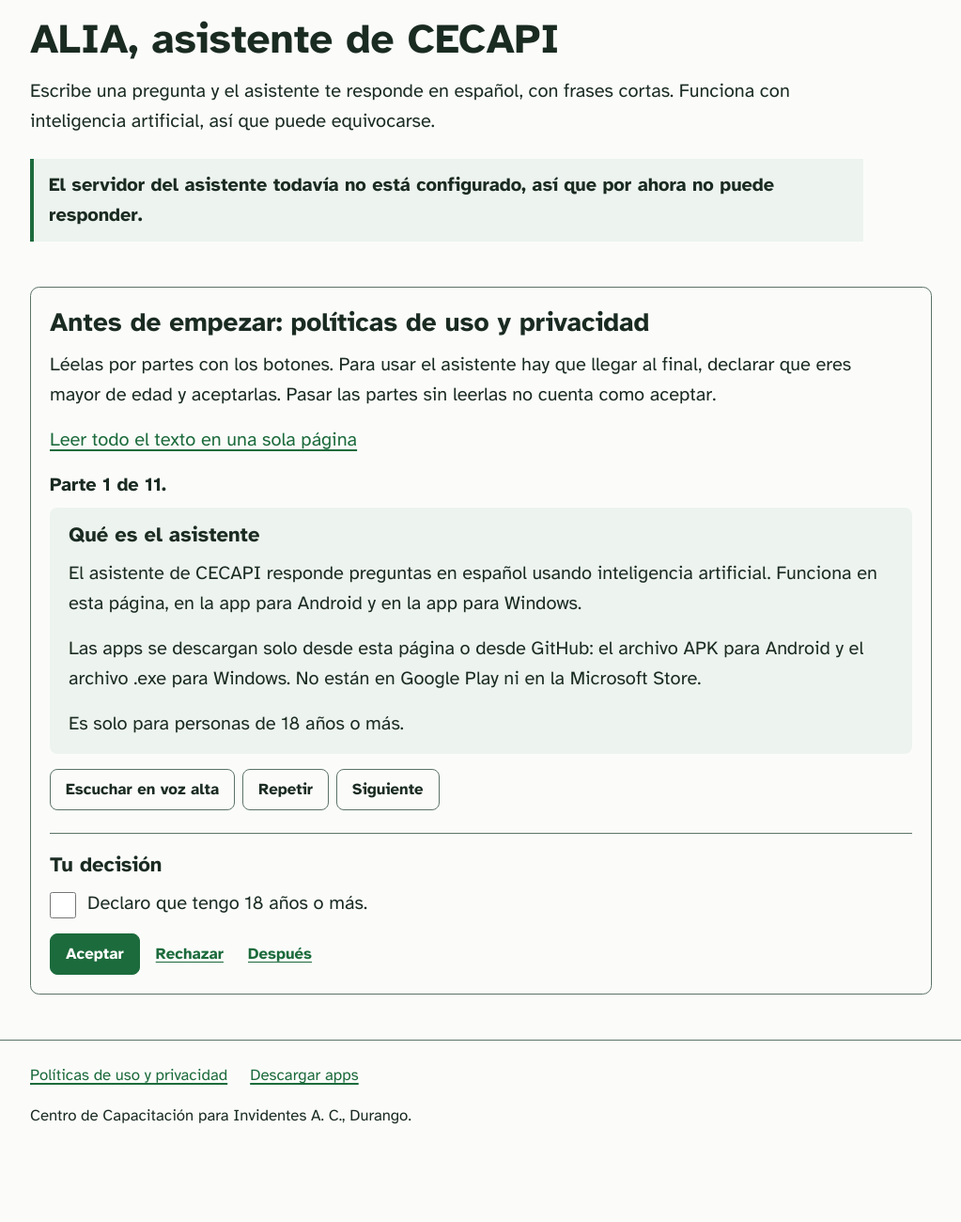
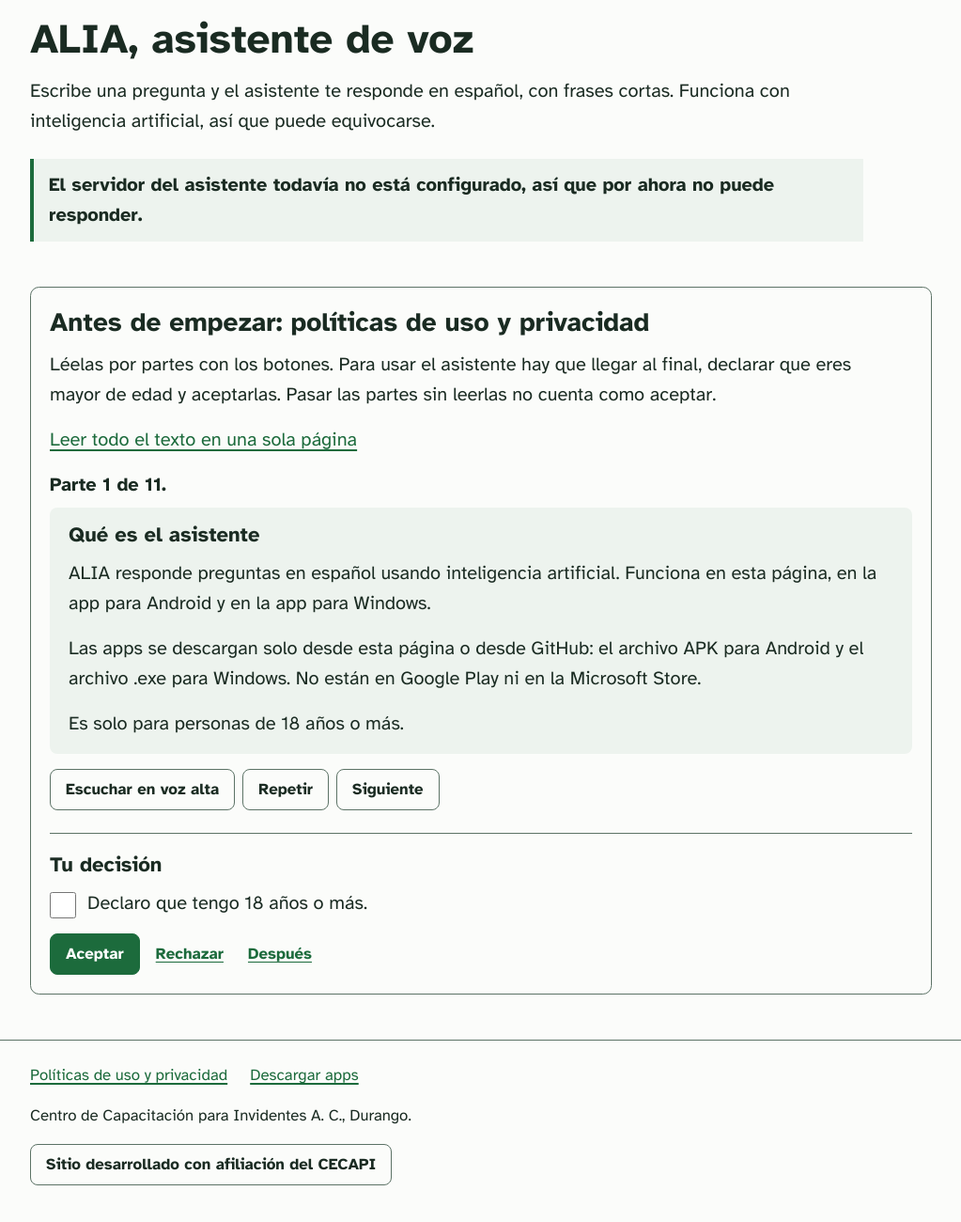
Before and after one commit to FernandezQuintanaJose/PaginaAsistenteCECAPI, a website: page index.html in a window 1280 px wide. Shown: the part 80-1380 px from the top of the page at 94% size, without its empty margins (128-1151 px from the left). Before the commit the page ends 1329 px from the top, so only its background shows below. Drawn offline with Linux system fonts and the light colour scheme.

Commit message:
ALIA en lugar de CECAPI como nombre del asistente y botón de afiliación del CECAPI en el pie
Co-Authored-By: Claude Opus 5.5 <noreply@anthropic.com>
Claude-Session: https://claude.ai/code/session_01WmDzvz95ZmBuY5569sPXfk

```diff
--- a/index.html
+++ b/index.html
@@ -5,8 +5,8 @@
   <meta name="viewport" content="width=device-width, initial-scale=1">
   <meta http-equiv="Content-Security-Policy" content="default-src 'self'; script-src 'self'; style-src 'self'; connect-src 'self' https://*.onrender.com; img-src 'self' data:; object-src 'none'; base-uri 'self'; form-action 'none'">
   <meta name="referrer" content="strict-origin-when-cross-origin">
-  <title>ALIA, asistente de voz de CECAPI</title>
-  <meta name="description" content="Conversa por escrito con el asistente de CECAPI para personas ciegas y con baja visión.">
+  <title>ALIA, asistente de voz</title>
+  <meta name="description" content="Conversa por escrito con ALIA, el asistente de voz para personas ciegas y con baja visión.">
   <link rel="preload" href="assets/fuentes/atkinson-hyperlegible-latin-400-normal.woff2" as="font" type="font/woff2" crossorigin>
   <link rel="stylesheet" href="assets/css/sitio.v6.css">
   <link rel="stylesheet" href="assets/css/asistente.v5.css">
@@ -63,7 +63,7 @@
 
   <main id="contenido" tabindex="-1">
     <div class="contenedor">
-      <h1>ALIA, asistente de CECAPI</h1>
+      <h1>ALIA, asistente de voz</h1>
       <p>Escribe una pregunta y el asistente te responde en español, con frases cortas. Funciona con inteligencia artificial, así que puede equivocarse.</p>
 
       <noscript>
@@ -244,6 +244,7 @@
         <li><a href="descargas.html">Descargar apps</a></li>
       </ul>
       <p>Centro de Capacitación para Invidentes A. C., Durango.</p>
+      <p><a class="boton" href="https://fernandezquintanajose.github.io/PaginaCECAPI/">Sitio desarrollado con afiliación del CECAPI</a></p>
     </div>
   </footer>
 </body>
--- a/politicas.html
+++ b/politicas.html
@@ -5,8 +5,8 @@
   <meta name="viewport" content="width=device-width, initial-scale=1">
   <meta http-equiv="Content-Security-Policy" content="default-src 'self'; img-src 'self' data:; object-src 'none'; base-uri 'self'; form-action 'none'">
   <meta name="referrer" content="strict-origin-when-cross-origin">
-  <title>Políticas de uso y privacidad, ALIA, asistente CECAPI</title>
-  <meta name="description" content="Políticas de uso y aviso de privacidad del asistente de CECAPI y sus apps.">
+  <title>Políticas de uso y privacidad, ALIA, asistente de voz</title>
+  <meta name="description" content="Políticas de uso y aviso de privacidad de ALIA y sus apps.">
   <link rel="preload" href="assets/fuentes/atkinson-hyperlegible-latin-400-normal.woff2" as="font" type="font/woff2" crossorigin>
   <link rel="stylesheet" href="assets/css/sitio.v6.css">
   <script src="assets/js/preferencias.v4.js"></script>
@@ -80,7 +80,7 @@
       <article id="texto-politicas" data-version="2026-10-30-borrador">
         <section class="parte-politica">
           <h2>Qué es el asistente</h2>
-          <p>El asistente de CECAPI responde preguntas en español usando inteligencia artificial. Funciona en esta página, en la app para Android y en la app para Windows.</p>
+          <p>ALIA responde preguntas en español usando inteligencia artificial. Funciona en esta página, en la app para Android y en la app para Windows.</p>
           <p>Las apps se descargan solo desde esta página o desde GitHub: el archivo APK para Android y el archivo .exe para Windows. No están en Google Play ni en la Microsoft Store.</p>
           <p>Es solo para personas de 18 años o más.</p>
         </section>
@@ -159,6 +159,7 @@
         <li><a href="descargas.html">Descargar apps</a></li>
       </ul>
       <p>Centro de Capacitación para Invidentes A. C., Durango.</p>
+      <p><a class="boton" href="https://fernandezquintanajose.github.io/PaginaCECAPI/">Sitio desarrollado con afiliación del CECAPI</a></p>
     </div>
   </footer>
 </body>
```
Also changed, not shown: 404.html (+3 -2 lines), descargas.html (+4 -3 lines).
